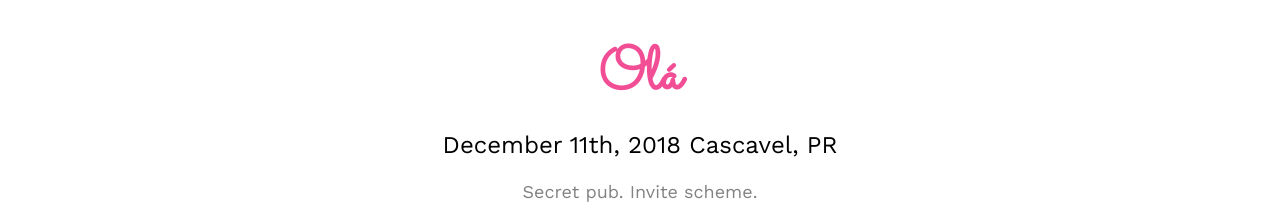
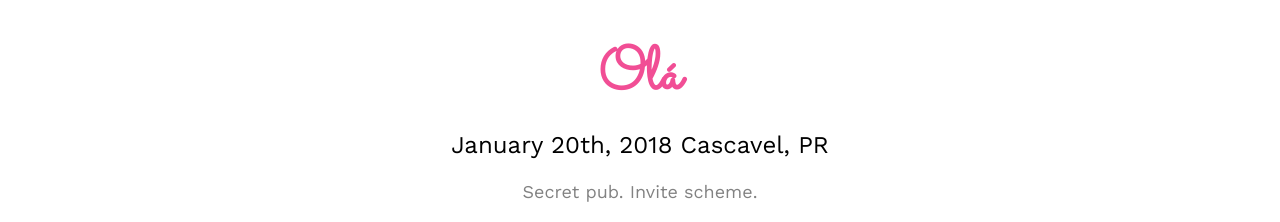
Before and after one commit to bonnscvel/https-bonnscvel.github.io, a plain HTML site: page index.html in a window 1280 px wide. Shown: the part 980-1202 px from the top of the page. Drawn offline with nearby package versions, Linux system fonts and the light colour scheme; files whose address does not match are found by name.

Commit message:
commit
xd

```diff
--- a/index.html
+++ b/index.html
@@ -108,7 +108,7 @@
 			<div class="row">
 				<div class="col-md-8 col-md-offset-2 text-center fh5co-heading animate-box">
 					<h2>Olá</h2>
-					<h3>December 11th, 2018 Cascavel, PR</h3>
+					<h3>January 20th, 2018 Cascavel, PR</h3>
 					<p>Secret pub. Invite scheme.</p>
 				</div>
 			</div>
```
